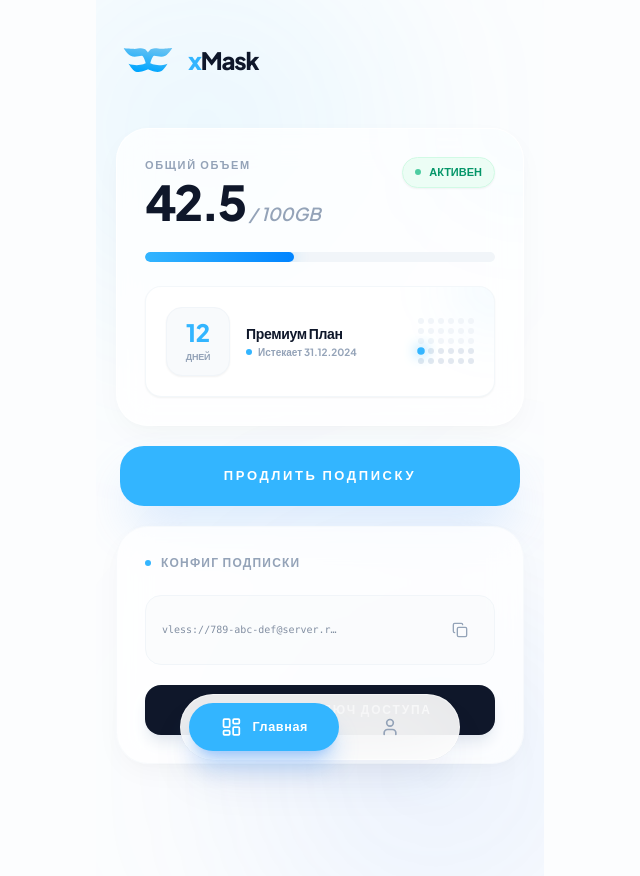
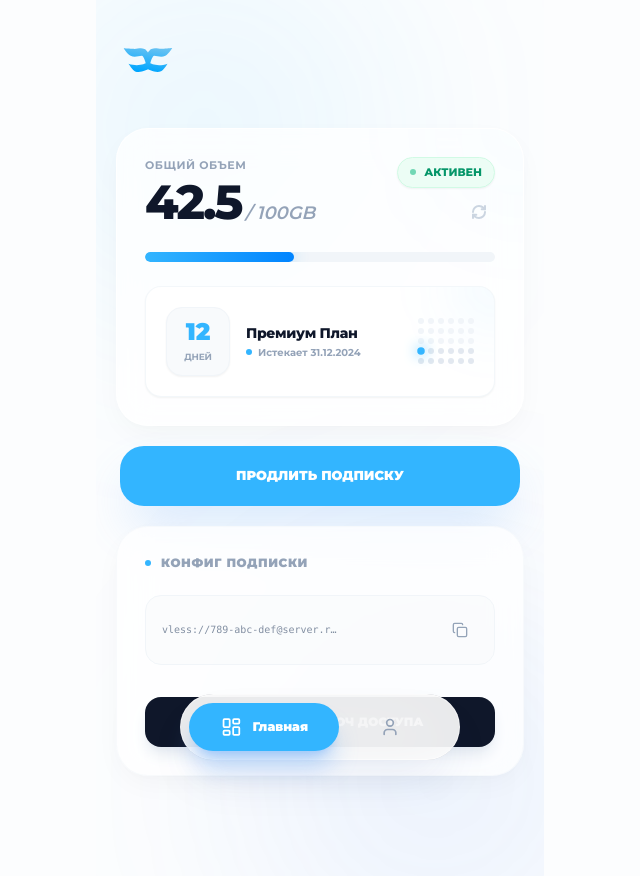
Before and after one commit to IlyaMakoveev/xMask, a React (Vite) app: page / in a window 1280 px wide. Shown: the top 876 px of the page, without its empty margins (320-960 px from the left). Built offline with nearby package versions, Linux system fonts and the light colour scheme.

Commit message:
feat: Enhance UI and data parsing
Refactors the UI to use Montserrat font and adds loading states for the dashboard.
Introduces a VLESS URL parser utility and integrates it into the UserStats type to handle subscription details.

```diff
--- a/App.tsx
+++ b/App.tsx
@@ -76,7 +76,7 @@ const App: React.FC = () => {
 
               <div className="flex justify-center w-full mt-2">
                 <div className="bg-white/50 border border-white/80 p-4 px-10 rounded-3xl text-center backdrop-blur-sm min-w-[140px] shadow-sm">
-                  <div className="text-slate-400 text-[9px] font-black uppercase tracking-widest mb-1">ID пользователя</div>
+                  <div className="text-slate-400 text-[9px] font-black uppercase tracking-normal mb-1">ID пользователя</div>
                   <div className="text-slate-700 font-extrabold text-sm font-mono tracking-tight">#{userData.id}</div>
                 </div>
               </div>
@@ -90,7 +90,7 @@ const App: React.FC = () => {
             <ProfileItem label="Управление устройствами" subLabel="2 активные сессии" />
             <div className="mt-4 p-4">
               <button
-                className="w-full py-4 bg-gradient-to-r from-[#33b5ff] to-[#0084ff] rounded-2xl text-[13px] font-black text-white shadow-xl shadow-blue-400/30 active:scale-[0.98] transition-all uppercase tracking-widest"
+                className="w-full py-4 bg-gradient-to-r from-[#33b5ff] to-[#0084ff] rounded-2xl text-[13px] font-black text-white shadow-xl shadow-blue-400/30 active:scale-[0.98] transition-all uppercase tracking-normal"
                 onClick={() => {
                   const tg = window.Telegram?.WebApp;
                   if (tg) tg.openTelegramLink('https://t.me/your_support');
@@ -118,11 +118,6 @@ const App: React.FC = () => {
         <div className="flex items-center gap-3">
           <div className="w-14 h-14 flex items-center justify-center overflow-hidden">
             <ICONS.WhaleLogo className="w-full h-full" />
-          </div>
-          <div>
-            <h1 className="text-2xl font-black tracking-tighter text-slate-900 leading-none">
-              <span className="text-[#33b5ff]">x</span>Mask
-            </h1>
           </div>
         </div>
       </header>
@@ -160,7 +155,7 @@ const ProfileItem: React.FC<{ label: string; subLabel: string; onClick?: () => v
   >
     <div className="text-left">
       <div className="text-sm font-extrabold text-slate-800 group-hover:text-[#33b5ff] transition-colors">{label}</div>
-      <div className="text-[10px] font-bold text-slate-400 uppercase tracking-wider mt-0.5">{subLabel}</div>
+      <div className="text-[10px] font-bold text-slate-400 uppercase tracking-normal mt-0.5">{subLabel}</div>
     </div>
     <div className="text-slate-300 group-hover:text-slate-500 transition-all transform group-hover:translate-x-1">
       <svg xmlns="http://www.w3.org/2000/svg" width="18" height="18" viewBox="0 0 24 24" fill="none" stroke="currentColor" strokeWidth="3" strokeLinecap="round" strokeLinejoin="round"><path d="m9 18 6-6-6-6"/></svg>
@@ -182,7 +177,7 @@ const NavButton: React.FC<NavButtonProps> = ({ active, onClick, icon, label }) =
   >
     <div className={`relative z-10 flex items-center justify-center gap-2.5 ${active ? 'scale-105' : ''}`}>
       {icon}
-      <span className={`text-[12px] font-black transition-all duration-700 overflow-hidden whitespace-nowrap tracking-wider ${active ? 'max-w-[70px] opacity-100 translate-x-0' : 'max-w-0 opacity-0 -translate-x-2'}`}>
+      <span className={`text-[12px] font-black transition-all duration-700 overflow-hidden whitespace-nowrap tracking-normal ${active ? 'max-w-[70px] opacity-100 translate-x-0' : 'max-w-0 opacity-0 -translate-x-2'}`}>
         {label}
       </span>
     </div>
--- a/components/Dashboard.tsx
+++ b/components/Dashboard.tsx
@@ -1,11 +1,29 @@
 
-import React from 'react';
+import React, { useState, useEffect } from 'react';
 import { MOCK_USER, ICONS } from '../constants';
+import { UserStats } from '../types';
+import { parseVless } from '../utils/vlessParser';
 
 const Dashboard: React.FC = () => {
-  const trafficPercent = (MOCK_USER.usedTraffic / MOCK_USER.totalTraffic) * 100;
+  const [loading, setLoading] = useState(true);
+  const [data, setData] = useState<UserStats>(MOCK_USER);
 
-  // Logic for days remaining
+  const fetchStats = async () => {
+    setLoading(true);
+    // Имитация запроса к бэкенду
+    setTimeout(() => {
+      setData(MOCK_USER);
+      setLoading(false);
+    }, 800);
+  };
+
+  useEffect(() => {
+    fetchStats();
+  }, []);
+
+  const trafficPercent = (data.usedTraffic / data.totalTraffic) * 100;
+
+  // Вычисляем оставшиеся дни (упрощенно)
   const daysRemaining = 12;
   const totalDays = 30;
 
@@ -15,6 +33,16 @@ const Dashboard: React.FC = () => {
     'suspended': 'Приостановлен'
   };
 
+  if (loading) {
+    return (
+      <div className="space-y-5 animate-pulse">
+        <div className="glass rounded-[2rem] h-64 w-full bg-slate-100/50"></div>
+        <div className="h-16 w-full bg-slate-100/50 rounded-2xl"></div>
+        <div className="glass rounded-[2rem] h-48 w-full bg-slate-100/50"></div>
+      </div>
+    );
+  }
+
   return (
     <div className="space-y-5 animate-in fade-in slide-in-from-bottom-6 duration-700 pb-4">
       {/* Traffic Stats Card */}
@@ -23,15 +51,24 @@ const Dashboard: React.FC = () => {
 
         <div className="flex justify-between items-start mb-6 relative z-10">
           <div>
-            <div className="text-[11px] font-bold text-slate-400 uppercase tracking-[0.15em] mb-1">Общий объем</div>
+            <div className="text-[11px] font-bold text-slate-400 uppercase tracking-wider mb-1">Общий объем</div>
             <div className="flex items-baseline gap-1">
-              <span className="text-5xl font-extrabold text-slate-900 tracking-tighter">{MOCK_USER.usedTraffic}</span>
-              <span className="text-slate-400 text-lg font-semibold italic">/ {MOCK_USER.totalTraffic}GB</span>
+              <span className="text-5xl font-extrabold text-slate-900 tracking-tighter">{data.usedTraffic}</span>
+              <span className="text-slate-400 text-lg font-semibold italic">/ {data.totalTraffic}GB</span>
             </div>
           </div>
-          <div className="flex items-center gap-2 px-3 py-1.5 bg-emerald-50 text-emerald-600 border border-emerald-100 rounded-2xl text-[11px] font-extrabold shadow-sm">
-            <div className="w-1.5 h-1.5 rounded-full bg-emerald-500 animate-pulse"></div>
-            {statusMap[MOCK_USER.status]?.toUpperCase() || MOCK_USER.status.toUpperCase()}
+          <div className="flex flex-col items-end gap-2">
+             <div className="flex items-center gap-2 px-3 py-1.5 bg-emerald-50 text-emerald-600 border border-emerald-100 rounded-2xl text-[11px] font-extrabold shadow-sm">
+                <div className="w-1.5 h-1.5 rounded-full bg-emerald-500 animate-pulse"></div>
+                {statusMap[data.status]?.toUpperCase() || data.status.toUpperCase()}
+              </div>
+              <button
+                onClick={fetchStats}
+                className="p-2 text-slate-300 hover:text-[#33b5ff] transition-colors"
+                title="Обновить данные"
+              >
+                <svg xmlns="http://www.w3.org/2000/svg" width="16" height="16" viewBox="0 0 24 24" fill="none" stroke="currentColor" strokeWidth="3" strokeLinecap="round" strokeLinejoin="round"><path d="M3 12a9 9 0 0 1 9-9 9.75 9.75 0 0 1 6.74 2.74L21 8"/><path d="M21 3v5h-5"/><path d="M21 12a9 9 0 0 1-9 9 9.75 9.75 0 0 1-6.74-2.74L3 16"/><path d="M8 16H3v5"/></svg>
+              </button>
           </div>
         </div>
 
@@ -55,7 +92,7 @@ const Dashboard: React.FC = () => {
               <div className="text-slate-900 font-extrabold text-sm tracking-tight mb-0.5">Премиум План</div>
               <div className="flex items-center gap-1.5">
                 <span className="w-1.5 h-1.5 rounded-full bg-[#33b5ff]"></span>
-                <span className="text-slate-400 text-[10px] font-bold">Истекает {MOCK_USER.expiryDate}</span>
+                <span className="text-slate-400 text-[10px] font-bold">Истекает {data.expiryDate}</span>
               </div>
             </div>
           </div>
@@ -77,10 +114,10 @@ const Dashboard: React.FC = () => {
         </div>
       </div>
 
-      {/* Pay Now Button - Large Accent */}
+      {/* Pay Now Button */}
       <div className="px-1">
         <button
-          className="w-full py-5 bg-[#33b5ff] text-white text-[13px] font-black rounded-[1.5rem] hover:bg-[#2da3e5] transition-all active:scale-[0.97] shadow-2xl shadow-blue-400/30 uppercase tracking-[0.2em] relative overflow-hidden group"
+          className="w-full py-5 bg-[#33b5ff] text-white text-[13px] font-black rounded-[1.5rem] hover:bg-[#2da3e5] transition-all active:scale-[0.97] shadow-2xl shadow-blue-400/30 uppercase tracking-normal relative overflow-hidden group"
           onClick={() => alert('Перенаправление на платежный шлюз xMask...')}
         >
           <div className="absolute inset-0 bg-gradient-to-r from-transparent via-white/30 to-transparent -translate-x-full group-hover:translate-x-full transition-transform duration-1000"></div>
@@ -91,21 +128,21 @@ const Dashboard: React.FC = () => {
       {/* Subscription Information Block */}
       <div className="glass rounded-[2rem] p-7 border border-slate-100/50">
         <div className="mb-6">
-          <h4 className="text-xs font-black flex items-center gap-2.5 text-slate-400 uppercase tracking-widest">
+          <h4 className="text-xs font-black flex items-center gap-2.5 text-slate-400 uppercase tracking-wider">
             <div className="w-1.5 h-1.5 bg-[#33b5ff] rounded-full"></div>
             Конфиг подписки
           </h4>
         </div>
 
-        <div className="p-4 bg-slate-50/50 rounded-2xl border border-slate-100 flex items-center justify-between mb-5 group">
+        <div className="p-4 bg-slate-50/50 rounded-2xl border border-slate-100 flex items-center justify-between mb-8 group">
           <code className="text-[10px] text-slate-500 truncate max-w-[180px] font-mono font-medium opacity-80 group-hover:opacity-100 transition-opacity">
-            {MOCK_USER.subscriptionLink}
+            {data.subscriptionLink}
           </code>
           <button
             className="p-2.5 hover:bg-white hover:shadow-sm rounded-xl transition-all text-slate-400 active:scale-90"
             onClick={() => {
-              navigator.clipboard.writeText(MOCK_USER.subscriptionLink);
-              alert('Скопировано в буфер обмена!');
+              navigator.clipboard.writeText(data.subscriptionLink);
+              alert('Скопировано!');
             }}
           >
             <ICONS.Copy className="w-4 h-4" />
@@ -113,9 +150,9 @@ const Dashboard: React.FC = () => {
         </div>
 
         <button
-          className="w-full py-4 bg-slate-900 text-white font-black rounded-2xl hover:bg-black transition-all active:scale-[0.98] shadow-lg shadow-slate-200 text-[12px] uppercase tracking-[0.15em]"
+          className="w-full py-4 bg-slate-900 text-white font-black rounded-2xl hover:bg-black transition-all active:scale-[0.98] shadow-lg shadow-slate-200 text-[12px] uppercase tracking-normal"
           onClick={() => {
-            navigator.clipboard.writeText(MOCK_USER.subscriptionLink);
+            navigator.clipboard.writeText(data.subscriptionLink);
             alert('Скопировано в буфер обмена!');
           }}
         >
--- a/index.html
+++ b/index.html
@@ -8,10 +8,11 @@
     <!-- Telegram WebApp SDK -->
     <script src="https://telegram.org/js/telegram-web-app.js"></script>
     <script src="https://cdn.tailwindcss.com"></script>
-    <link href="https://fonts.googleapis.com/css2?family=Plus+Jakarta+Sans:wght@400;500;600;700;800&family=JetBrains+Mono:wght@400;500&display=swap" rel="stylesheet">
+    <!-- Font Montserrat instead of Inter -->
+    <link href="https://fonts.googleapis.com/css2?family=Montserrat:wght@400;500;600;700;800;900&family=JetBrains+Mono:wght@400;500&display=swap" rel="stylesheet">
     <style>
         body {
-            font-family: 'Plus Jakarta Sans', sans-serif;
+            font-family: 'Montserrat', sans-serif;
             background-color: #fcfdfe;
             color: #0f172a;
             margin: 0;
--- /dev/null
+++ b/utils/vlessParser.ts
@@ -0,0 +1,34 @@
+
+export const parseVless = (url: string) => {
+  try {
+    if (!url.startsWith('vless://')) return null;
+
+    const [main, hash] = url.split('#');
+    const name = hash ? decodeURIComponent(hash) : 'Unknown';
+
+    const parts = main.replace('vless://', '').split('@');
+    if (parts.length !== 2) return null;
+
+    const uuid = parts[0];
+    const [addressPort, query] = parts[1].split('?');
+    const [address, port] = addressPort.split(':');
+
+    const searchParams = new URLSearchParams(query);
+
+    return {
+      name,
+      uuid,
+      address,
+      port,
+      security: searchParams.get('security') || 'none',
+      sni: searchParams.get('sni') || '',
+      type: searchParams.get('type') || 'tcp',
+      serviceName: searchParams.get('serviceName') || '',
+      flow: searchParams.get('flow') || '',
+      fp: searchParams.get('fp') || ''
+    };
+  } catch (e) {
+    console.error('Failed to parse VLESS link', e);
+    return null;
+  }
+};
```
Also changed, not shown: types.ts (+13 -3 lines).
